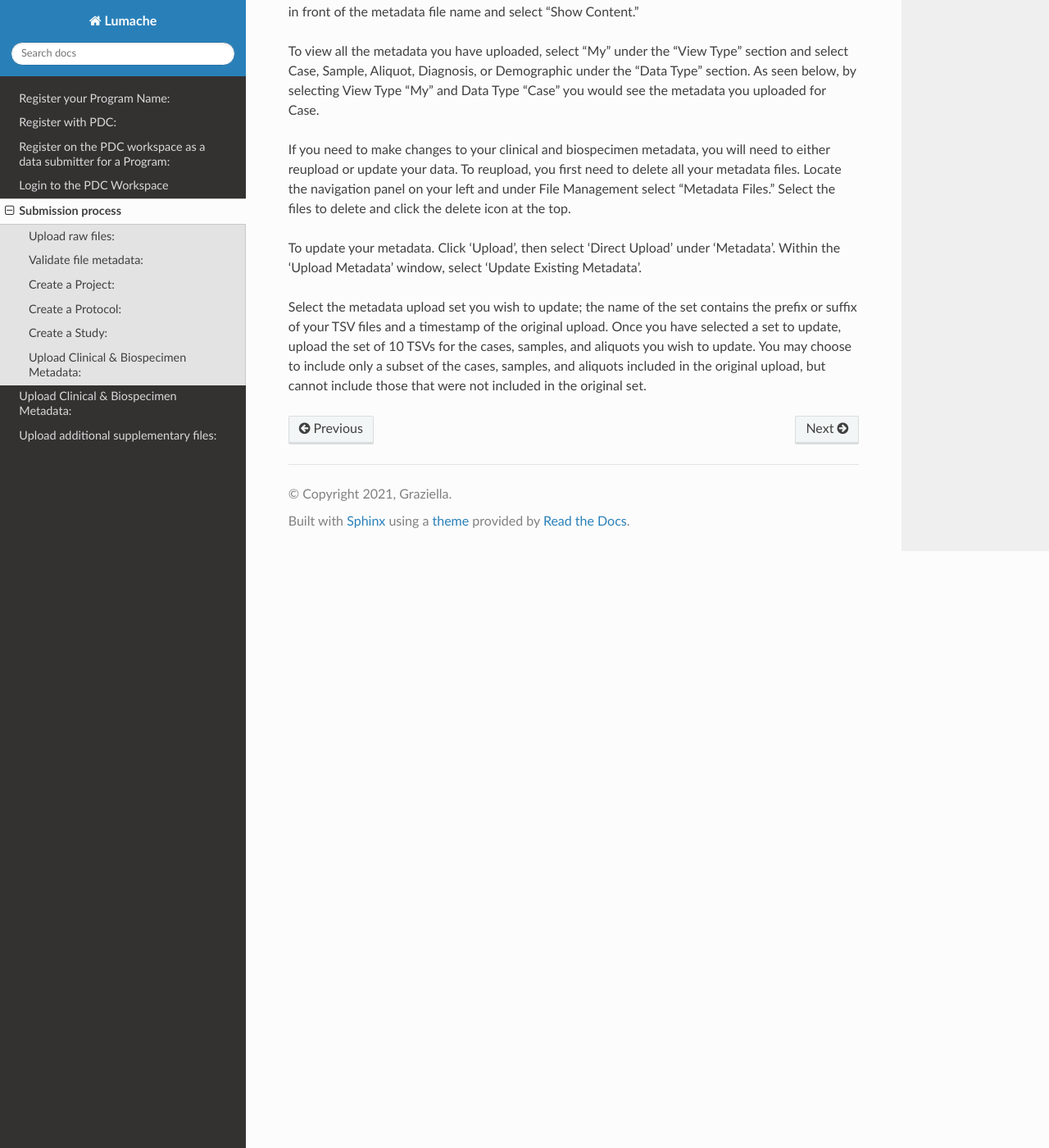
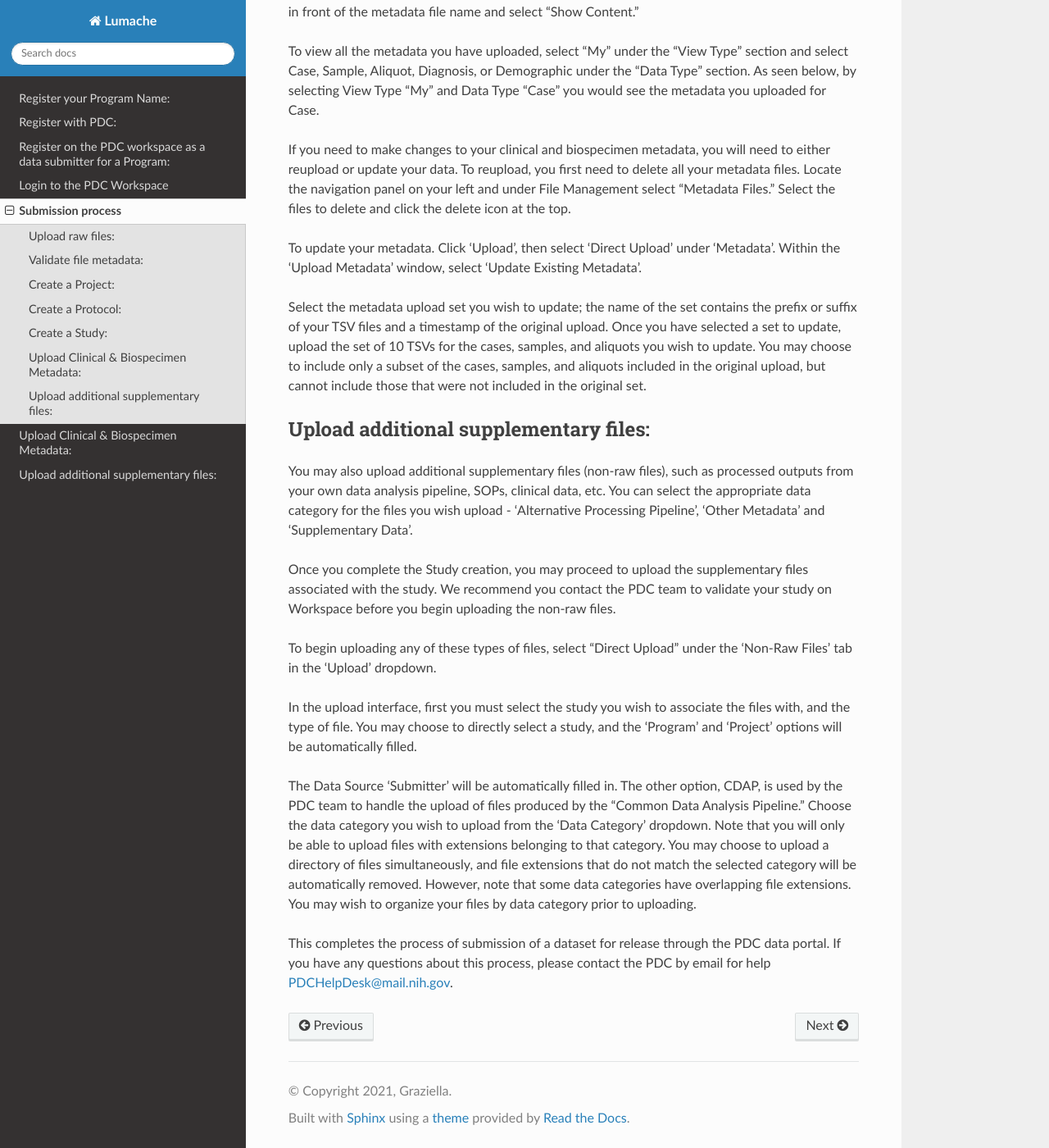
Before and after one commit to dev24665/test-sub-rtd, a Sphinx documentation site: the page built from docs/source/submission_process.rst, in a window 1280 px wide and 1400 px high, scrolled down 3589 px. Shown: the whole window at 82% size. Built offline with Sphinx 7.4.7 and the Read the Docs theme 3.1.0, drawn with Linux system fonts in a browser that asks for light colours.

Commit message:
Update submission_process.rst

```diff
--- a/docs/source/submission_process.rst
+++ b/docs/source/submission_process.rst
@@ -117,3 +117,20 @@ To update your metadata. Click 'Upload', then select 'Direct Upload' under 'Meta
 
 Select the metadata upload set you wish to update; the name of the set contains the prefix or suffix of your TSV files and a timestamp of the original upload. Once you have selected a set to update, upload the set of 10 TSVs for the cases, samples, and aliquots you wish to update.
 You may choose to include only a subset of the cases, samples, and aliquots included in the original upload, but cannot include those that were not included in the original set.
+
+Upload additional supplementary files:
+--------------
+
+You may also upload additional supplementary files (non-raw files), such as processed outputs from your own data analysis pipeline, SOPs, clinical data, etc. You can select the appropriate data category for the files you wish upload - ‘Alternative Processing Pipeline’, ‘Other Metadata’ and ‘Supplementary Data’.
+
+Once you complete the Study creation, you may proceed to upload the supplementary files associated with the study. We recommend you contact the PDC team to validate your study on Workspace before you begin uploading the non-raw files.
+
+To begin uploading any of these types of files, select “Direct Upload” under the ‘Non-Raw Files’ tab in the ‘Upload’ dropdown.
+
+In the upload interface, first you must select the study you wish to associate the files with, and the type of file.
+You may choose to directly select a study, and the ‘Program’ and ‘Project’ options will be automatically filled.
+
+The Data Source ‘Submitter’ will be automatically filled in. The other option, CDAP, is used by the PDC team to handle the upload of files produced by the “Common Data Analysis Pipeline.”
+Choose the data category you wish to upload from the ‘Data Category’ dropdown. Note that you will only be able to upload files with extensions belonging to that category. You may choose to upload a directory of files simultaneously, and file extensions that do not match the selected category will be automatically removed. However, note that some data categories have overlapping file extensions. You may wish to organize your files by data category prior to uploading.
+
+This completes the process of submission of a dataset for release through the PDC data portal. If you have any questions about this process, please contact the PDC by email for help PDCHelpDesk@mail.nih.gov.
```
